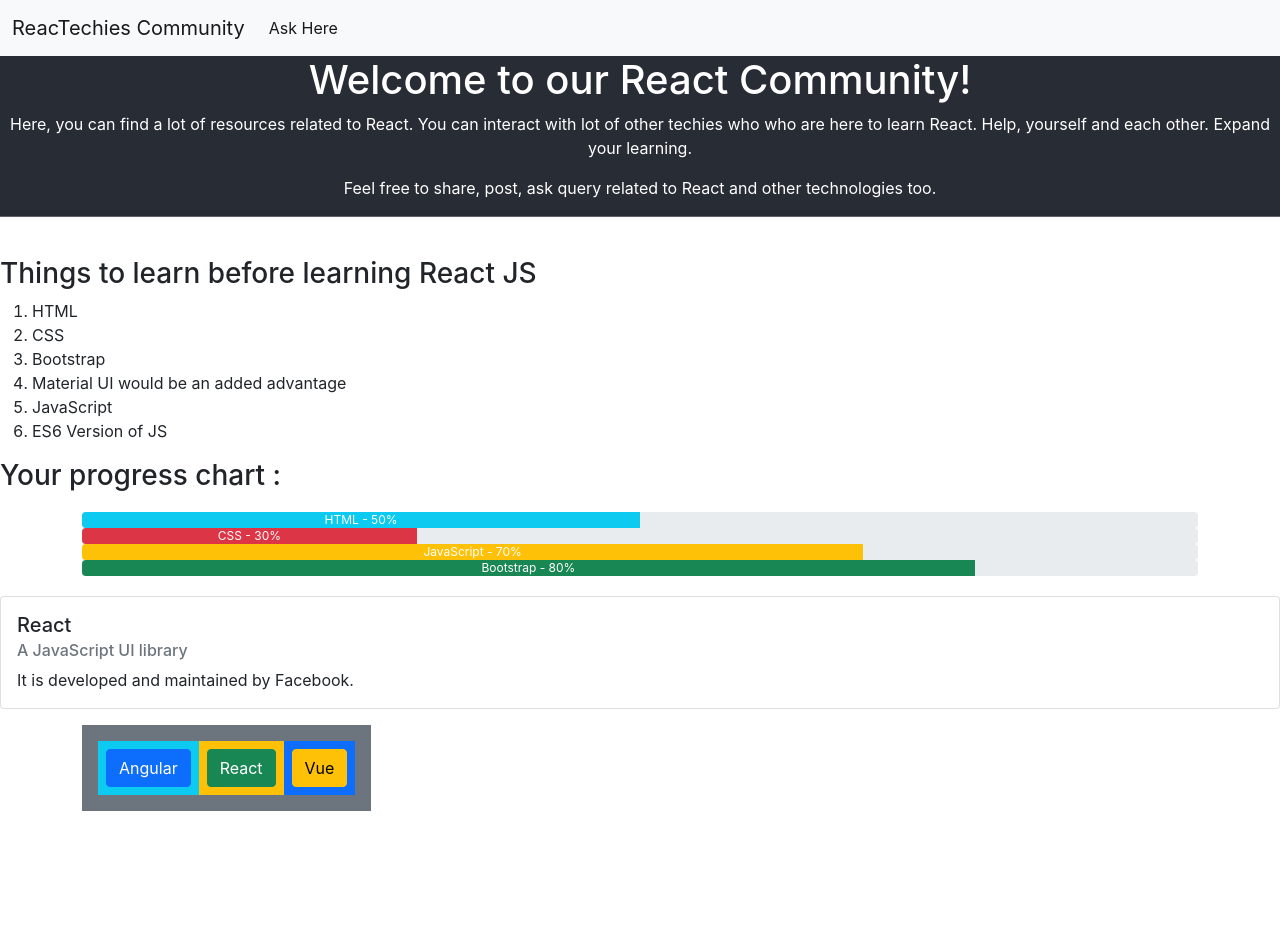
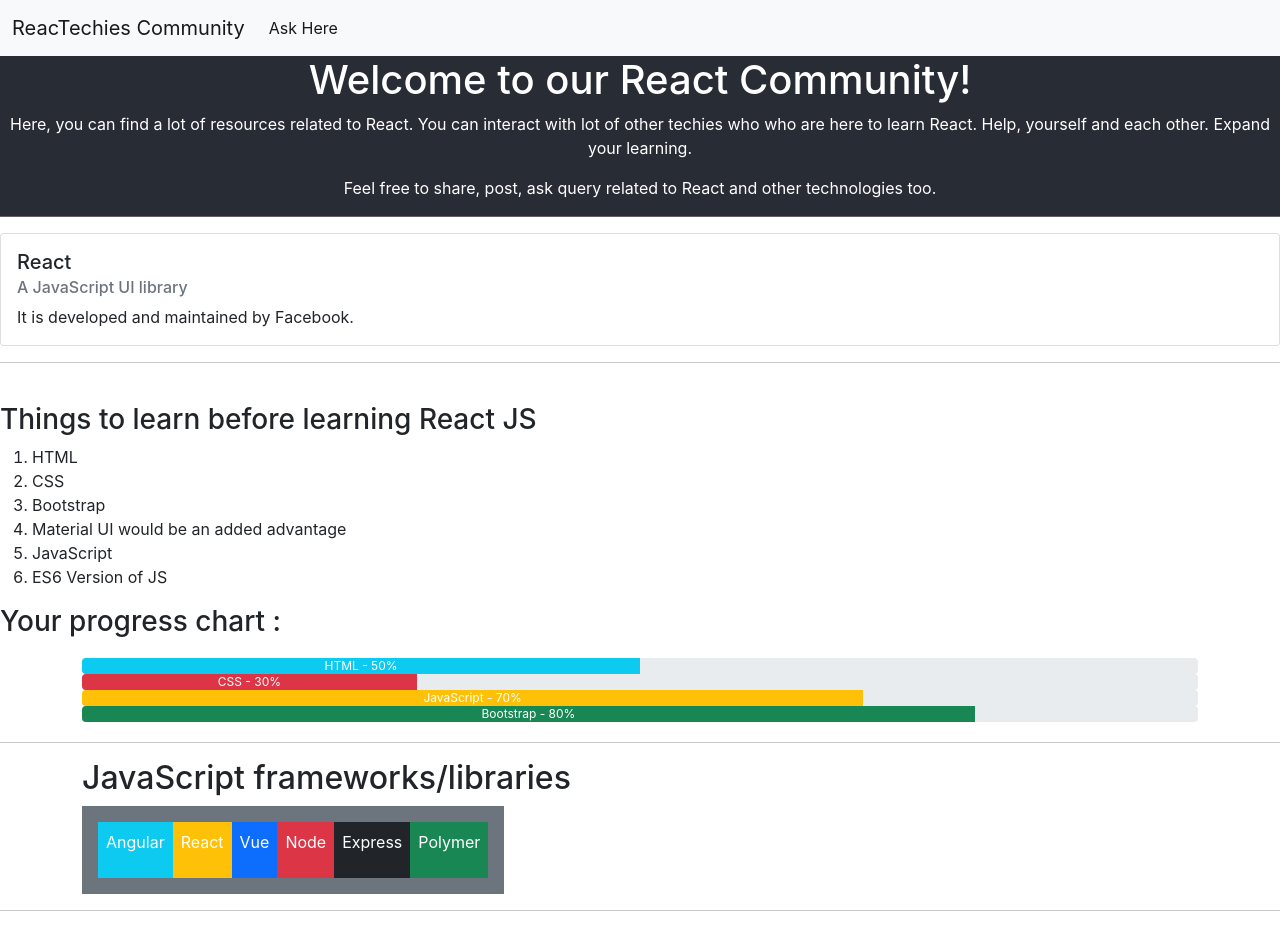
Before and after one commit to prabhupadswain/basic-react-projects, a React (Create React App) app: page / in a window 1280 px wide. Shown: the top 930 px of the page. Before the commit the page ends 811 px from the top, so only its background shows below. Built offline with nearby package versions, Linux system fonts and the light colour scheme; the HTML template or start-up script is replaced by a standard one.

Commit message:
Flex component and App component modified

```diff
--- a/src/App.js
+++ b/src/App.js
@@ -7,6 +7,7 @@
 import ProgressBars from './components/ProgressBars';
 import ToLearn from './components/ToLearn';
 import Flex from './components/Flex';
+import Spinner from './components/Spinner';
 
 class App extends Component {
   render() {
@@ -15,14 +16,18 @@
         <div className='App'>
           <Navbar />
           <Header />
-          <hr/>
+          <hr />
         </div>
-        <br/>
+        <CardData />
+        <hr />
+        <br />
         <ToLearn />
         <h3>Your progress chart : </h3>
         <ProgressBars />
-        <CardData />
+        <hr />
         <Flex />
+        <hr />
+        <Spinner />
       </>
     );
   }
--- a/src/components/Flex.js
+++ b/src/components/Flex.js
@@ -4,21 +4,25 @@
   render() {
     return (
       <div className='container mt-3'>
+          <h2>JavaScript frameworks/libraries</h2>
         <div className='d-inline-flex p-3 bg-secondary text-white'>
           <div className='p-2 bg-info'>
-            <button type='button' className='btn btn-primary'>
-              Angular
-            </button>
+            <p>Angular</p>
           </div>
           <div className='p-2 bg-warning'>
-            <button type='button' className='btn btn-success'>
-              React
-            </button>
+            <p>React</p>
           </div>
           <div className='p-2 bg-primary'>
-            <button type='button' className='btn btn-warning'>
-              Vue
-            </button>
+            <p>Vue</p>
+          </div>
+          <div className='p-2 bg-danger'>
+            <p>Node</p>
+          </div>
+          <div className='p-2 bg-dark'>
+            <p>Express</p>
+          </div>
+          <div className='p-2 bg-success'>
+            <p>Polymer</p>
           </div>
         </div>
       </div>
```
